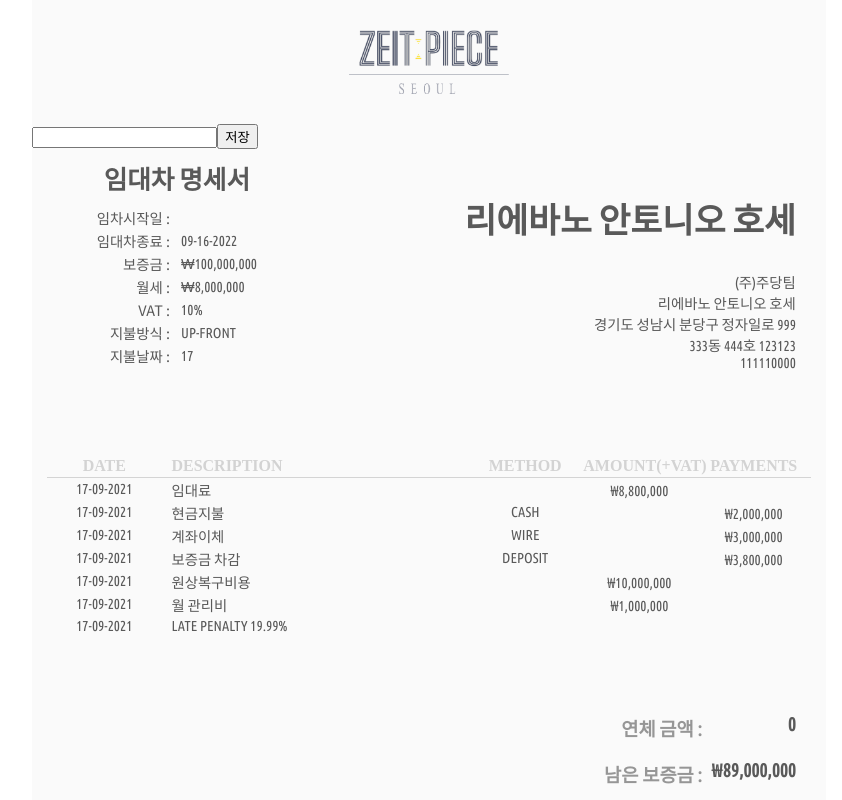
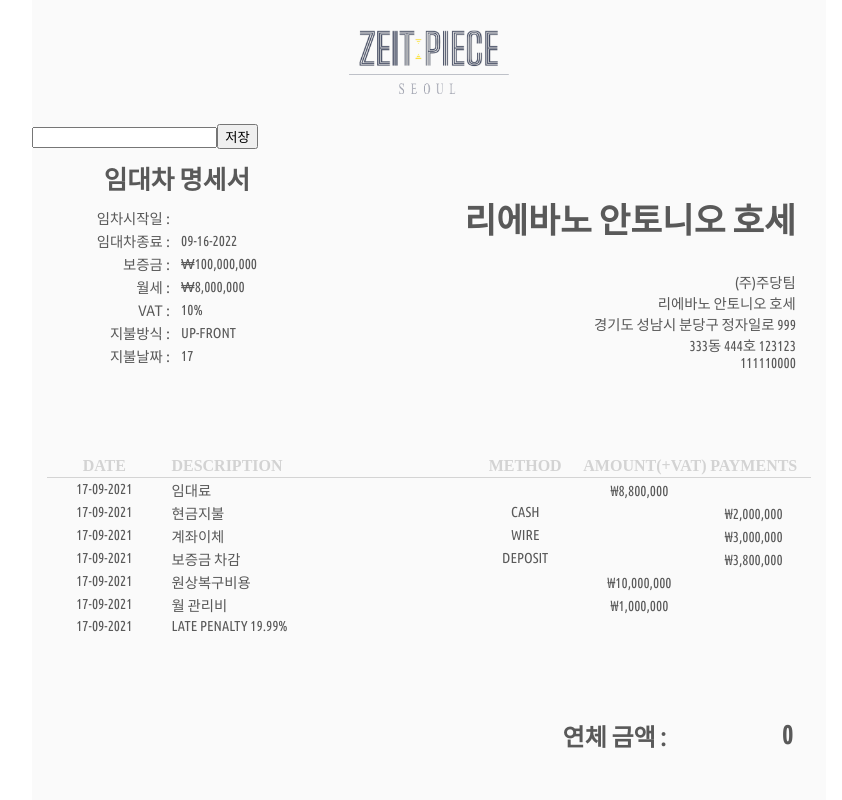
Before and after one commit to devxmachina/invoapp, a React (Create React App) app: page / in a window 1280 px wide. Shown: the whole page, without its empty margins (211-1053 px from the left). Built offline with nearby package versions, Linux system fonts and the light colour scheme.

Commit message:
20220117

```diff
--- a/src/App.css
+++ b/src/App.css
@@ -152,7 +152,7 @@ h2, h3 {
 
 .tableData {
   font-family: 'Ubuntu Condensed', 'Noto Sans KR', sans-serif;
-  font-size: clamp(0.7rem, 1.7vw, .8rem );
+  /* font-size: clamp(0.7rem, 1.7vw, .8rem ); */
   font-size: clamp(.9rem, 1vw, 1rem );
 }
 
@@ -194,17 +194,21 @@ h2, h3 {
   display: flex;
   flex: 1;
   text-align: right;
+  align-items: center;
   color: rgb(20, 20, 20, 70%);
   justify-content: flex-end;
   background-color: rgb(250, 250, 250);
 }
 
-.summary-topic {
-  color: rgb(150, 150, 150);
+.summaryTopic {
+  color: rgb(20, 20, 20, 70%);
 }
 
-.summary-data {
+.summaryData {
   padding-left: 10px;
+  font-family: 'Ubuntu Condensed', 'Noto Sans KR', sans-serif;
+  font-size: clamp(.7rem, 9vw, 1.6rem );
+  font-weight: 900;
 }
 
 
--- a/src/Summary.js
+++ b/src/Summary.js
@@ -17,14 +17,16 @@ function Summary() {
 
     return (
         <div className="summary">
-            <div className="summary-topics">
-                <h3 className="summary-topic">연체 금액 :</h3>
-                <h3 className="summary-topic">남은 보증금 :</h3>
-            </div>
-            <div className="summary-data">
-                <h3>{ 0 }</h3>
-                <h3>{ remaining }</h3>
-            </div>
+            <table>
+                <tr className="summaryTopic">
+                    <h2>연체 금액 :</h2>
+                    <td className="summaryData">{ 0 }</td>
+                </tr>
+                <tr className="summaryTopic">
+                    <h2>남은 보증금 :</h2>
+                    <td className="summaryData">{ remaining }</td>
+                </tr>
+            </table>
         </div>
     )
 }
```
Also changed, not shown: 4 other files (tests, documents, lock files or other folders).
